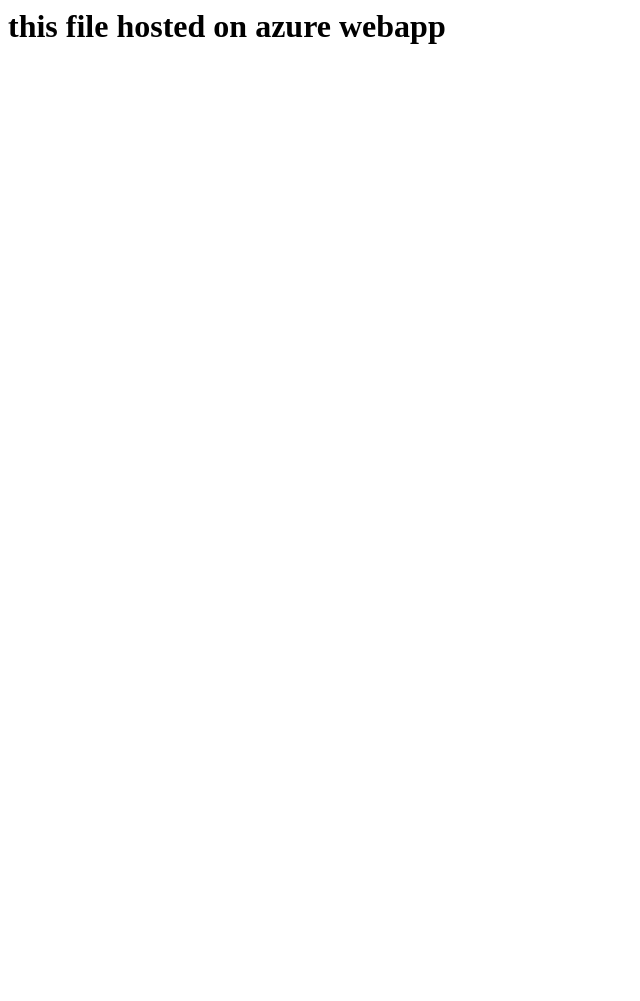
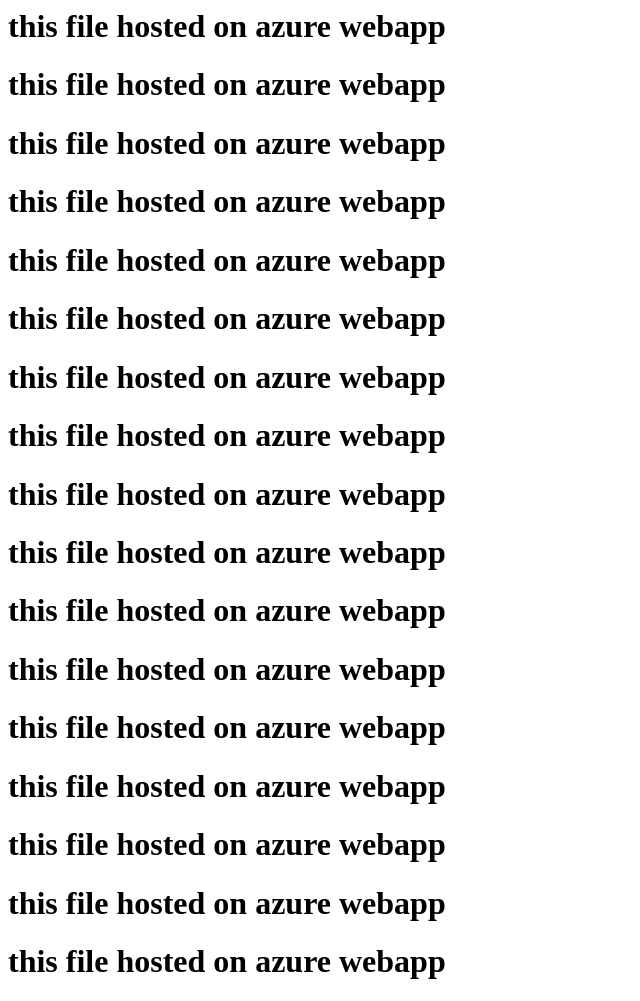
Before and after one commit to kumarself10/classazure, a plain HTML site: page index.html in a window 1280 px wide. Shown: the whole page, without its empty margins (0-640 px from the left). Before the commit the page ends 800 px from the top, so only its background shows below. Drawn offline with Linux system fonts and the light colour scheme.

Commit message:
Update index.html

```diff
--- a/index.html
+++ b/index.html
@@ -1 +1,17 @@
 <h1> this file hosted on azure webapp</h1>
+<h1> this file hosted on azure webapp</h1>
+<h1> this file hosted on azure webapp</h1>
+<h1> this file hosted on azure webapp</h1>
+<h1> this file hosted on azure webapp</h1>
+<h1> this file hosted on azure webapp</h1>
+<h1> this file hosted on azure webapp</h1>
+<h1> this file hosted on azure webapp</h1>
+<h1> this file hosted on azure webapp</h1>
+<h1> this file hosted on azure webapp</h1>
+<h1> this file hosted on azure webapp</h1>
+<h1> this file hosted on azure webapp</h1>
+<h1> this file hosted on azure webapp</h1>
+<h1> this file hosted on azure webapp</h1>
+<h1> this file hosted on azure webapp</h1>
+<h1> this file hosted on azure webapp</h1>
+<h1> this file hosted on azure webapp</h1>
```
